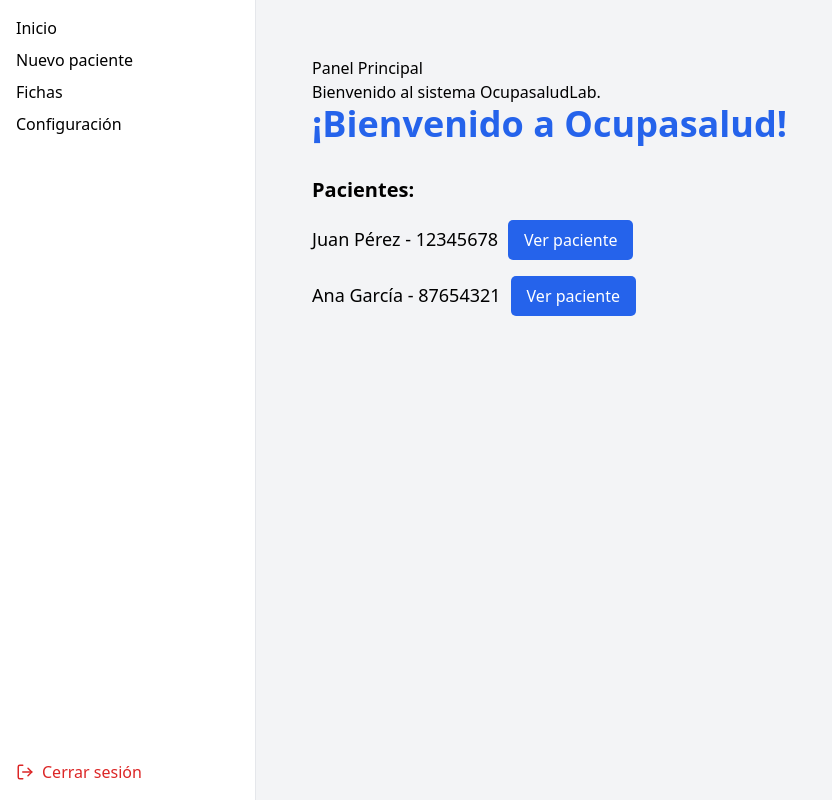
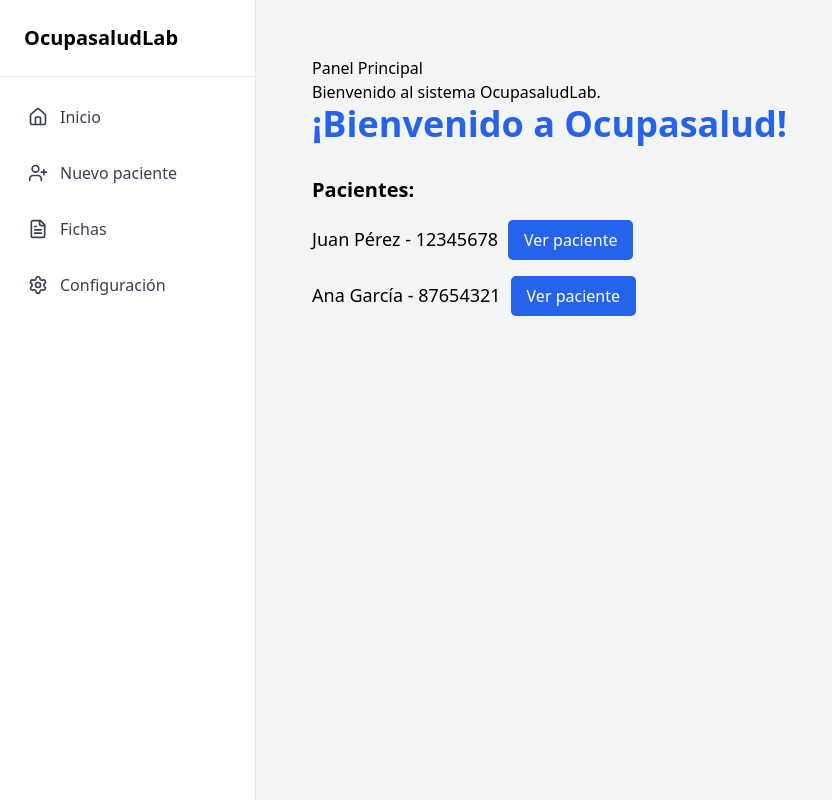
Before and after one commit to Kevpromax33/OcupasaludLabBackend, a React (Create React App) app in the folder ocupasaludlab-frontend/: page /dashboard in a window 1280 px wide. Shown: the whole page, without its empty margins (0-832 px from the left). Built offline with nearby package versions, Linux system fonts and the light colour scheme; sample sign-in values are in the browser's storage.

Commit message:
feat: cerrar sesión tras 30 minutos de inactividad con useCallback

```diff
--- a/ocupasaludlab-frontend/src/components/MainLayout.js
+++ b/ocupasaludlab-frontend/src/components/MainLayout.js
@@ -1,40 +1,40 @@
-import React from "react";
-import { Outlet, Link, useNavigate } from "react-router-dom";
-import { LogOut } from "lucide-react";
+import React, { useEffect, useRef, useCallback } from "react";
+import { Outlet, useNavigate } from "react-router-dom";
+import Sidebar from "./Sidebar";
 
 const MainLayout = () => {
   const navigate = useNavigate();
+  const timerRef = useRef(null);
 
-  const handleLogout = () => {
+  // función para cerrar sesión
+  const logout = useCallback(() => {
     localStorage.removeItem("access");
     localStorage.removeItem("refresh");
     navigate("/login");
-  };
+  }, [navigate]);
+
+  // reinicia el temporizador al detectar actividad
+  const resetTimer = useCallback(() => {
+    if (timerRef.current) clearTimeout(timerRef.current);
+    // 30 minutos = 1800000 ms
+    timerRef.current = setTimeout(logout, 30 * 60 * 1000);
+  }, [logout]);
+
+  useEffect(() => {
+    const events = ["mousemove", "keydown", "click", "scroll"];
+    events.forEach((event) => window.addEventListener(event, resetTimer));
+
+    resetTimer(); // inicia el temporizador al montar el layout
+
+    return () => {
+      events.forEach((event) => window.removeEventListener(event, resetTimer));
+      if (timerRef.current) clearTimeout(timerRef.current);
+    };
+  }, [resetTimer]);
 
   return (
     <div className="flex h-screen">
-      {/* Sidebar */}
-      <div className="w-64 bg-white border-r flex flex-col justify-between">
-        <div className="p-4 space-y-2">
-          <Link to="/dashboard" className="block">Inicio</Link>
-          <Link to="/nuevo-paciente" className="block">Nuevo paciente</Link>
-          <Link to="/fichas" className="block">Fichas</Link>
-          <Link to="/configuracion" className="block">Configuración</Link>
-        </div>
-
-        {/* Botón Cerrar sesión */}
-        <div className="p-4">
-          <button
-            onClick={handleLogout}
-            className="flex items-center gap-2 text-red-600 hover:text-red-800"
-          >
-            <LogOut size={18} />
-            Cerrar sesión
-          </button>
-        </div>
-      </div>
-
-      {/* Contenido principal */}
+      <Sidebar />
       <div className="flex-1 bg-gray-100 p-6 overflow-y-auto">
         <Outlet />
       </div>
```
